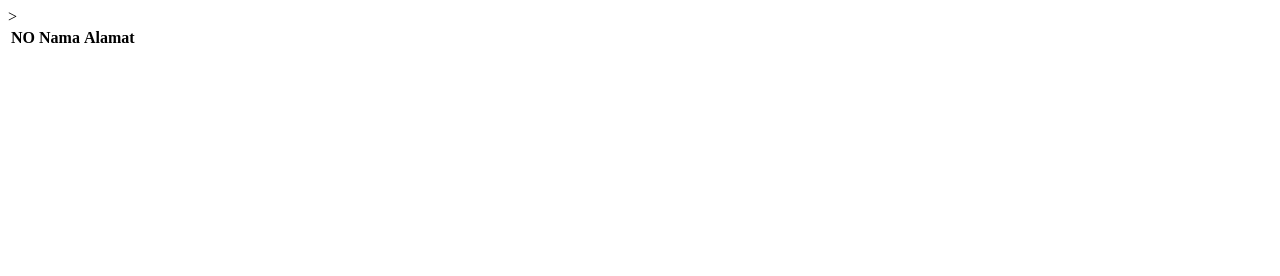
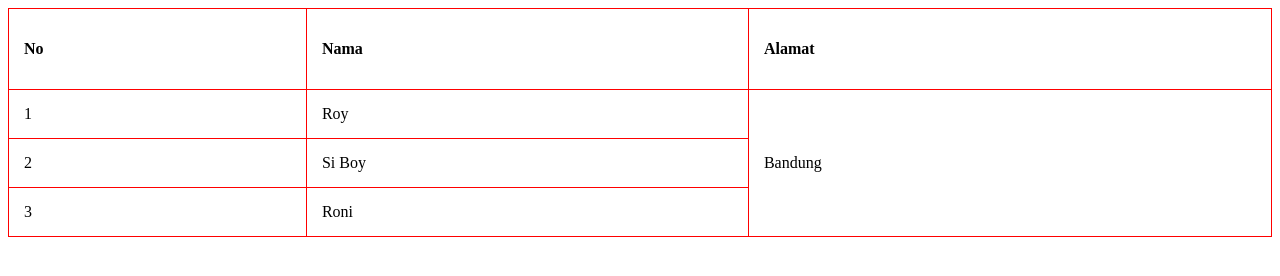
Before and after one commit to riyan08/BelajarWeb, a plain HTML site: page table.html in a window 1280 px wide. Drawn offline with Linux system fonts and the light colour scheme.

Commit message:
belajar table dan css

```diff
--- a/table.html
+++ b/table.html
@@ -1,18 +1,49 @@
+<!DOCTYPE html>
+<style>
+  table,
+  th,
+  td{
+      border: 1px solid red;
+  }
+  table{
+    border-collapse: collapse;
+    width: 100%;
+  }
+  th{
+    height: 50px;
+  }
+th,
+td{
+    padding: 15px;
+    text-align: left;
+}
+
+</style>
 <html>
     <head>
       <meta charset="utf-8">
-      <title> Belajar Table</title>
+      <title> Dasar HTML></title>
+    </head>
       <Body>
-          <table>
+          <table border="2">
               <tr>
-                  <th>NO</th>
-                    <th>Nama</th>>
+                    <th> No</th>
+                    <th>Nama </th>
                     <th>Alamat </th>
               </tr>
               <tr>
-                  <!-- isi Baris Table-->
+                <td>1</td>
+                <td>Roy</td>
+                <td rowspan="3">Bandung</td>
+              </tr>
+              <tr>
+                <td>2</td>
+                <td>Si Boy</td>
+              </tr>
+              <tr>
+                <td>3</td>
+                <td>Roni</td>
               </tr>
           </table>
       </Body>
-    </head>
 </html>
```
